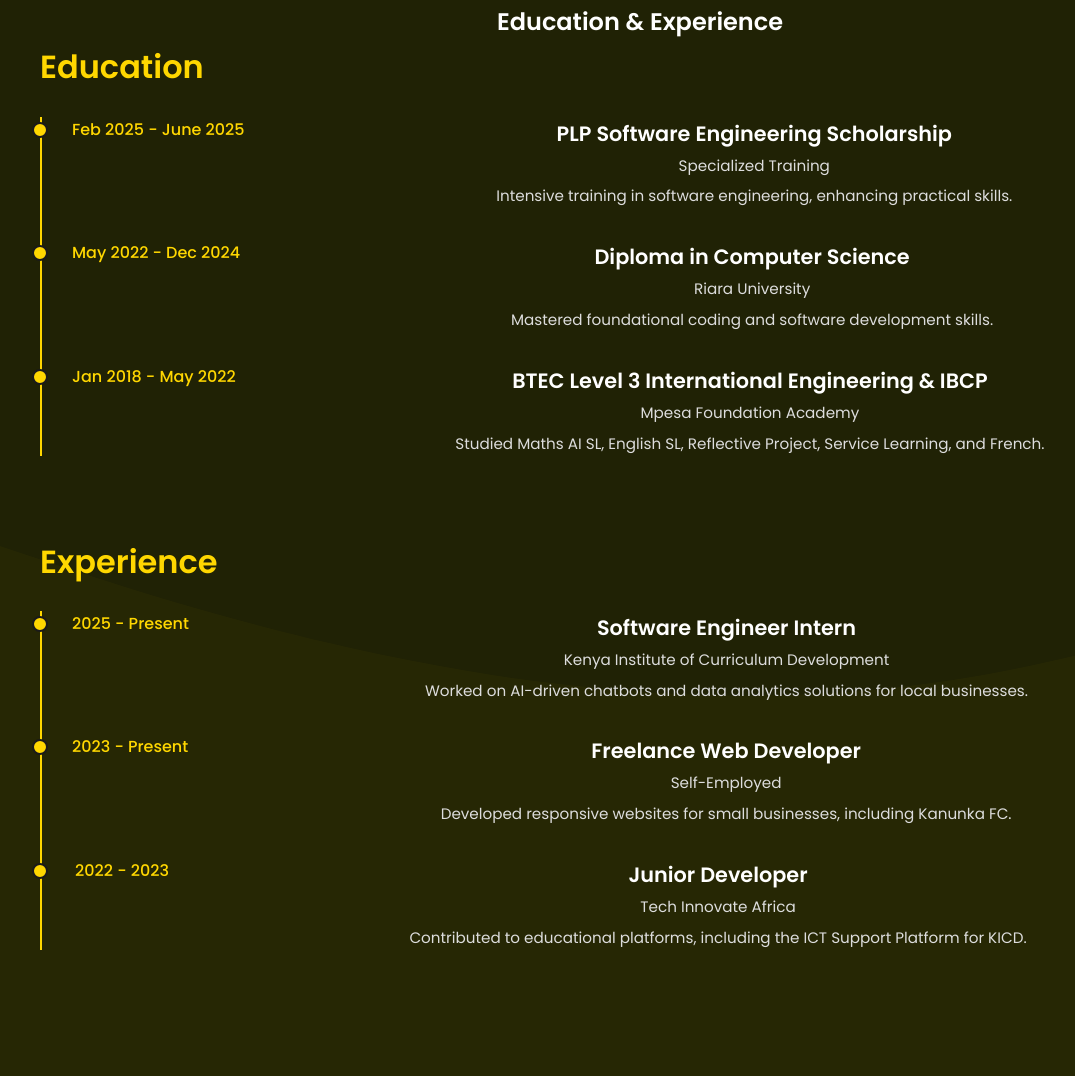
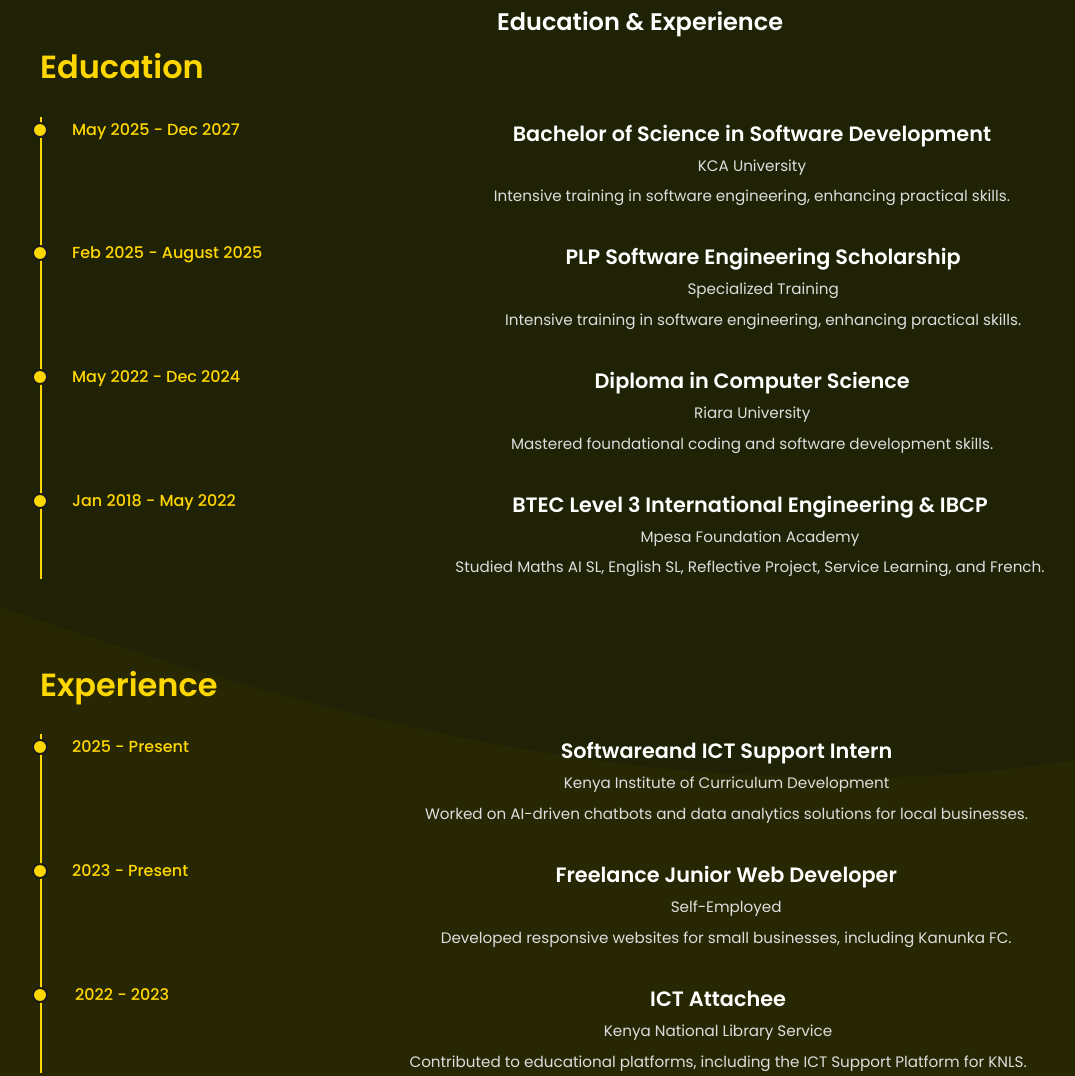
Before and after one commit to WAIYAH/MY-PORTFOLIO, a plain HTML site: page index.html in a window 1280 px wide. Shown: the part 2493-3569 px from the top of the page, without its empty margins (0-1075 px from the left). Drawn offline with nearby package versions, Linux system fonts and the light colour scheme.

Commit message:
Updated the Education and Experiences

```diff
--- a/index.html
+++ b/index.html
@@ -125,7 +125,15 @@
             <h3>Education</h3>
             <div class="timeline">
               <div class="timeline-entry">
-                <div class="timeline-date"> Feb 2025 - June 2025</div>
+                <div class="timeline-date">May 2025 - Dec 2027</div>
+                <div class="timeline-content">
+                  <h4>Bachelor of Science in Software Development</h4>
+                  <p class="institution">KCA University</p>
+                  <p>Intensive training in software engineering, enhancing practical skills.</p>
+                </div>
+              </div>
+              <div class="timeline-entry">
+                <div class="timeline-date"> Feb 2025 - August 2025</div>
                 <div class="timeline-content">
                   <h4>PLP Software Engineering Scholarship</h4>
                   <p class="institution">Specialized Training</p>
@@ -157,7 +165,7 @@
               <div class="timeline-entry">
                 <div class="timeline-date">2025 - Present</div>
                 <div class="timeline-content">
-                  <h4>Software Engineer Intern</h4>
+                  <h4>Softwareand ICT Support Intern</h4>
                   <p class="institution">Kenya Institute of Curriculum Development</p>
                   <p>Worked on AI-driven chatbots and data analytics solutions for local businesses.</p>
                 </div>
@@ -165,7 +173,7 @@
               <div class="timeline-entry">
                 <div class="timeline-date">2023 - Present</div>
                 <div class="timeline-content">
-                  <h4>Freelance Web Developer</h4>
+                  <h4>Freelance Junior Web Developer</h4>
                   <p class="institution">Self-Employed</p>
                   <p>Developed responsive websites for small businesses, including Kanunka FC.</p>
                 </div>
@@ -173,9 +181,9 @@
               <div class="timeline-entry">
                 <div class="timeline-date">2022 - 2023</div>
                 <div class="timeline-content">
-                  <h4>Junior Developer</h4>
-                  <p class="institution">Tech Innovate Africa</p>
-                  <p>Contributed to educational platforms, including the ICT Support Platform for KICD.</p>
+                  <h4>ICT Attachee</h4>
+                  <p class="institution">Kenya National Library Service</p>
+                  <p>Contributed to educational platforms, including the ICT Support Platform for KNLS.</p>
                 </div>
               </div>
             </div>
```
